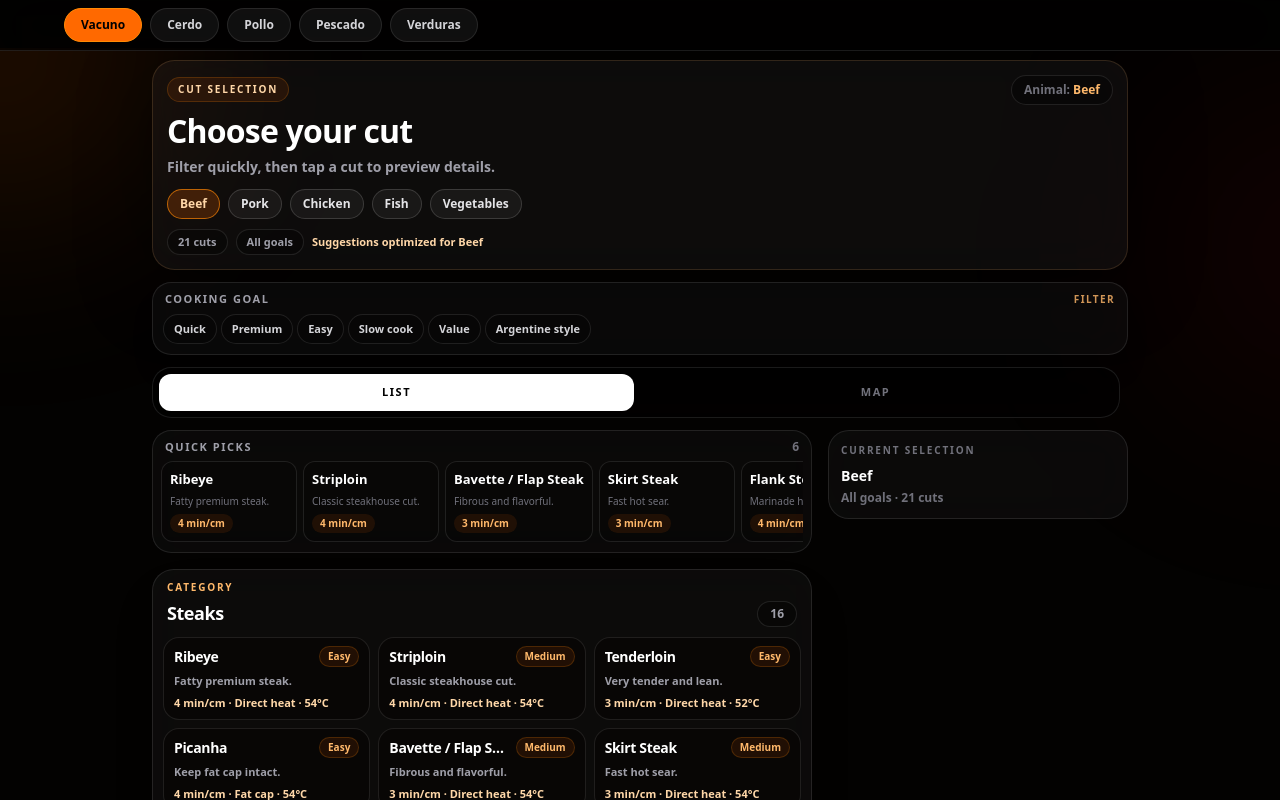
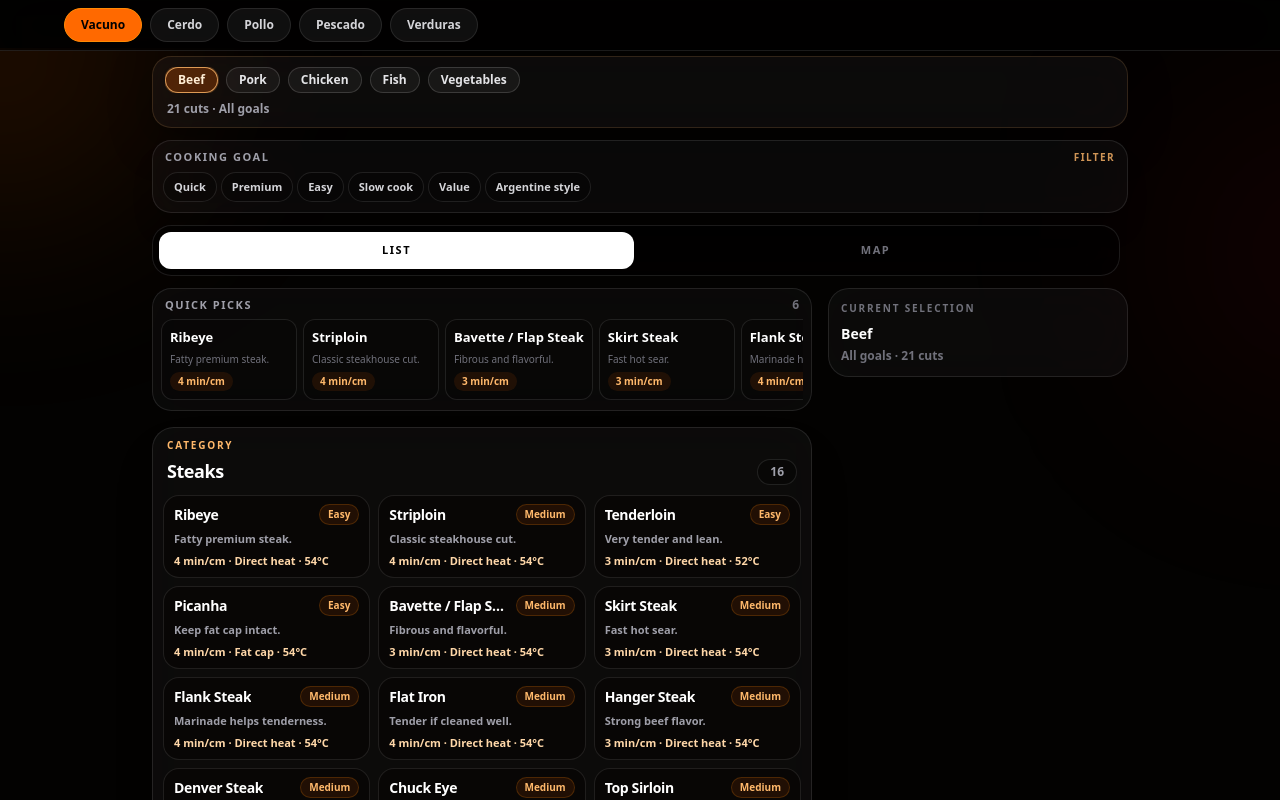
Before and after one commit to luisrdzcruz-maker/parrillero-pro, a Next.js app: page /dev/cuts in a window 1280 px wide. Shown: the top 800 px of the page. Built offline with nearby package versions, Linux system fonts and the light colour scheme.

Commit message:
Simplify cut selection top section

```diff
--- a/components/cuts/CutSelectionScreen.tsx
+++ b/components/cuts/CutSelectionScreen.tsx
@@ -46,7 +46,6 @@ export function CutSelectionScreen({
   onStartCooking,
   onPreviewCutChange,
   onAnimalChange,
-  isAnimalPreselected = true,
 }: CutSelectionScreenProps) {
   const router = useRouter();
   const [intentState, setIntentState] = useState<{
@@ -109,6 +108,10 @@ export function CutSelectionScreen({
     () => getCategoryGroups(visibleProfiles, effectiveLang),
     [effectiveLang, visibleProfiles],
   );
+  const chipAnimalLabel = (animalId: GeneratedAnimalId) => {
+    if (effectiveLang === "es" && animalId === "beef") return "Vaca";
+    return getAnimalLabel(animalId, effectiveLang);
+  };
   const activeFilterLabel =
     selectedIntent
       ? getIntentLabel(selectedIntent, effectiveLang)
@@ -117,36 +120,9 @@ export function CutSelectionScreen({
         : effectiveLang === "fi"
           ? "Kaikki tavoitteet"
           : "All goals";
-  const sectionTitle =
-    effectiveLang === "es" ? "Selección de cortes" : effectiveLang === "fi" ? "Leikkausvalinta" : "Cut selection";
-  const selectionOptimizedLabel =
-    effectiveLang === "es"
-      ? `Sugerencias optimizadas para ${getAnimalLabel(selectedAnimal, effectiveLang)}`
-      : effectiveLang === "fi"
-        ? `Suositukset optimoitu: ${getAnimalLabel(selectedAnimal, effectiveLang)}`
-        : `Suggestions optimized for ${getAnimalLabel(selectedAnimal, effectiveLang)}`;
-  const compactHeading = isAnimalPreselected
-    ? effectiveLang === "es"
-      ? "Elige tu corte"
-      : effectiveLang === "fi"
-        ? "Valitse leikkaus"
-        : "Choose your cut"
-    : effectiveLang === "es"
-      ? "Elige qué vas a cocinar"
-      : effectiveLang === "fi"
-        ? "Valitse mitä kokkaat"
-        : "Choose what you are cooking";
-  const compactHelper = isAnimalPreselected
-    ? effectiveLang === "es"
-      ? "Filtra rápido y toca un corte para ver detalles."
-      : effectiveLang === "fi"
-        ? "Suodata nopeasti ja avaa tiedot napauttamalla leikkausta."
-        : "Filter quickly, then tap a cut to preview details."
-    : effectiveLang === "es"
-      ? "Empieza con animal y objetivo, luego selecciona un corte."
-      : effectiveLang === "fi"
-        ? "Aloita eläimestä ja tavoitteesta, valitse sitten leikkaus."
-        : "Start with animal and goal, then choose a cut.";
+  const compactStatusLine = `${visibleProfiles.length} ${
+    effectiveLang === "es" ? "cortes" : effectiveLang === "fi" ? "leikkausta" : "cuts"
+  } · ${activeFilterLabel}`;
   const hasActiveFilters = Boolean(selectedIntent || selectedZone);
   const handleStartCooking = (profile: GeneratedCutProfile) => {
     if (onStartCooking) {
@@ -172,51 +148,32 @@ export function CutSelectionScreen({
         <div className="absolute right-[-180px] top-16 h-[280px] w-[280px] rounded-full bg-red-600/10 blur-[120px]" />
       </div>
 
-      <section className="relative mx-auto flex min-h-full w-full max-w-5xl flex-col px-4 pb-[calc(8rem+env(safe-area-inset-bottom))] pt-3 sm:px-6 lg:pb-36">
-        <header className="rounded-[1.4rem] border border-orange-300/15 bg-white/[0.045] p-3 shadow-[0_20px_72px_rgba(0,0,0,0.42)] backdrop-blur-xl sm:p-3.5">
-          <div className="flex flex-wrap items-start justify-between gap-3">
-            <div className="min-w-0">
-              <div className="inline-flex rounded-full border border-orange-400/20 bg-orange-500/10 px-2.5 py-1 text-[10px] font-black uppercase tracking-[0.18em] text-orange-200">
-                {sectionTitle}
-              </div>
-              <h1 className="mt-2 text-2xl font-black tracking-tight text-white sm:text-[2rem]">{compactHeading}</h1>
-              <p className="mt-1 text-xs font-semibold leading-5 text-zinc-400 sm:text-sm">{compactHelper}</p>
-            </div>
-            <div className="rounded-full border border-white/10 bg-black/35 px-3 py-1.5 text-xs font-black text-zinc-300">
-              <span className="text-zinc-500">{effectiveLang === "es" ? "Animal:" : effectiveLang === "fi" ? "Eläin:" : "Animal:"}</span>{" "}
-              <span className="text-orange-300">{getAnimalLabel(selectedAnimal, effectiveLang)}</span>
-            </div>
-          </div>
-          <div className="mt-3 flex flex-wrap gap-2">
-            {animalOptions.map(([animalId, label]) => {
+      <section className="relative mx-auto flex min-h-full w-full max-w-5xl flex-col px-4 pb-[calc(8rem+env(safe-area-inset-bottom))] pt-2 sm:px-6 lg:pb-36">
+        <header className="rounded-[1.2rem] border border-orange-300/15 bg-white/[0.04] px-2.5 py-2 shadow-[0_14px_40px_rgba(0,0,0,0.35)] backdrop-blur-xl sm:px-3 sm:py-2.5">
+          <div className="overflow-x-auto [scrollbar-width:none] [-ms-overflow-style:none] [&::-webkit-scrollbar]:hidden">
+            <div className="flex min-w-max items-center gap-1.5 sm:gap-2">
+            {animalOptions.map(([animalId]) => {
               const selected = animalId === selectedAnimal;
               return (
                 <button
                   key={animalId}
                   type="button"
                   onClick={() => handleAnimalSelect(animalId)}
-                  className={`rounded-full border px-3 py-1.5 text-xs font-black transition active:scale-[0.98] ${
+                  className={`shrink-0 rounded-full border px-2.5 py-1.5 text-[11px] font-black leading-none transition active:scale-[0.98] sm:px-3 sm:text-xs ${
                     selected
-                      ? "border-orange-400/65 bg-orange-500/20 text-orange-200"
+                      ? "border-orange-300/80 bg-orange-500/25 text-orange-100 shadow-[0_0_0_1px_rgba(251,146,60,0.25)]"
                       : "border-white/15 bg-white/5 text-zinc-200 hover:border-orange-300/40 hover:bg-orange-500/10"
                   }`}
                 >
-                  {label}
+                  {chipAnimalLabel(animalId)}
                 </button>
               );
             })}
+            </div>
           </div>
-          <div className="mt-2.5 flex flex-wrap items-center gap-2 text-[11px] font-semibold text-zinc-400">
-            <span className="rounded-full border border-white/10 bg-black/30 px-2.5 py-1">
-              {visibleProfiles.length} {effectiveLang === "es" ? "cortes" : effectiveLang === "fi" ? "leikkausta" : "cuts"}
-            </span>
-            <span className="rounded-full border border-white/10 bg-black/30 px-2.5 py-1">{activeFilterLabel}</span>
-            {selectedZone && (
-              <span className="rounded-full border border-orange-400/30 bg-orange-500/10 px-2.5 py-1 text-orange-200">
-                {getCategoryLabel(selectedZone, effectiveLang)}
-              </span>
-            )}
-            <span className="text-orange-200">{selectionOptimizedLabel}</span>
+          <div className="mt-2 px-0.5 text-[11px] font-semibold text-zinc-400 sm:text-xs">
+            <span className="truncate">{compactStatusLine}</span>
+            {selectedZone && <span className="ml-1 text-orange-200">· {getCategoryLabel(selectedZone, effectiveLang)}</span>}
           </div>
         </header>
 
```
